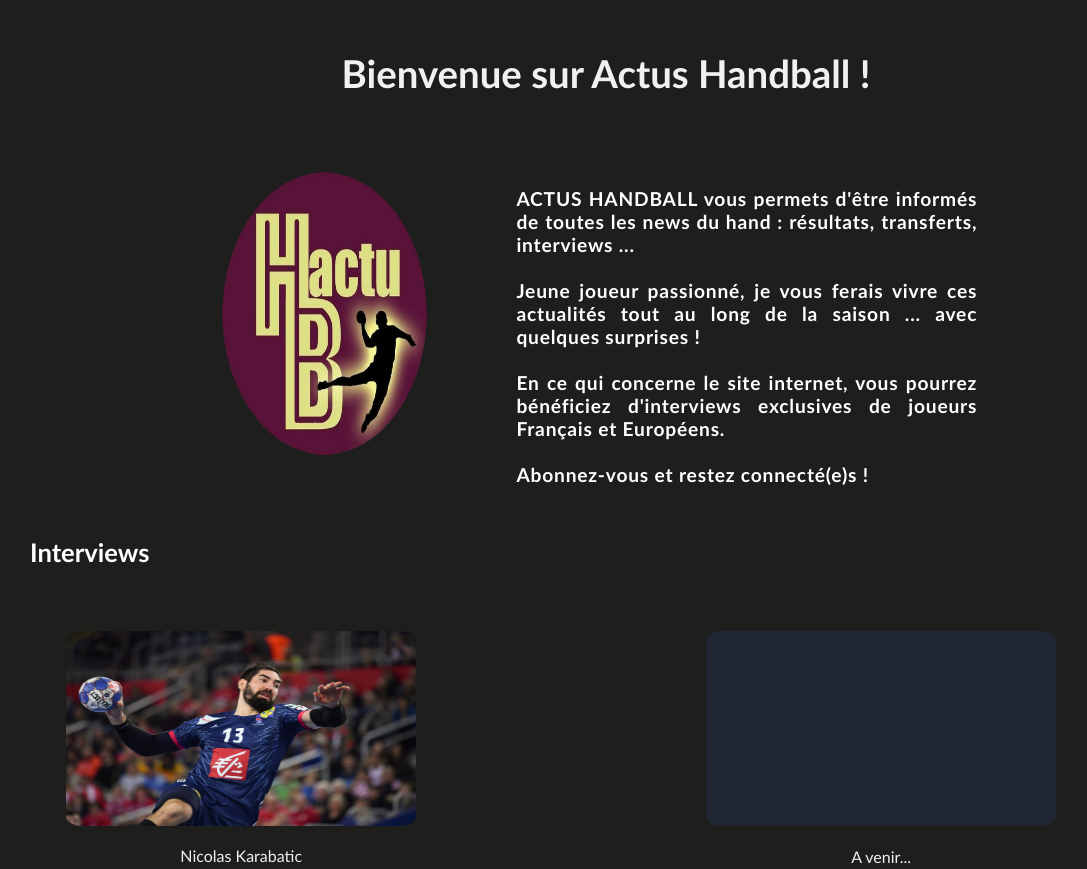
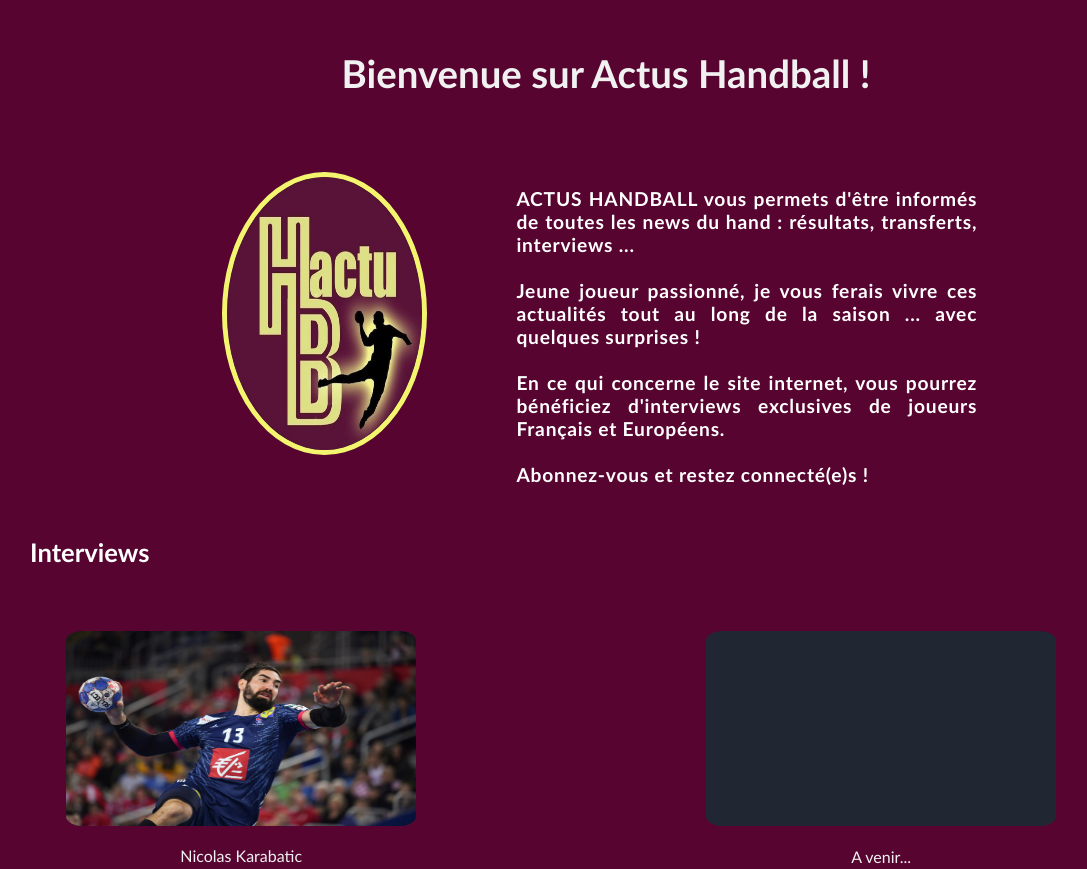
Before and after one commit to WeaThox/actu.hand, a website built with Parcel: page index.html in a window 1280 px wide. Shown: the top 869 px of the page, without its empty margins (34-1121 px from the left). Built offline with nearby package versions, Linux system fonts and the light colour scheme.

Commit message:
fix: colors

```diff
--- a/css/main.css
+++ b/css/main.css
@@ -4,7 +4,7 @@ body {
   color: #fff;
   background-size: 100%;
   --tw-bg-opacity: 1;
-  background-color: rgb(30 30 28/var(--tw-bg-opacity));
+  background-color: #570530;
 }
 
 
@@ -176,6 +176,8 @@ a {
     margin-top: auto;
     margin-left: auto;
     margin-right: 10%;
+    border-radius: 50%;
+    border: 5px solid #F3F56F;
   }
 
   .presentation p{
```
